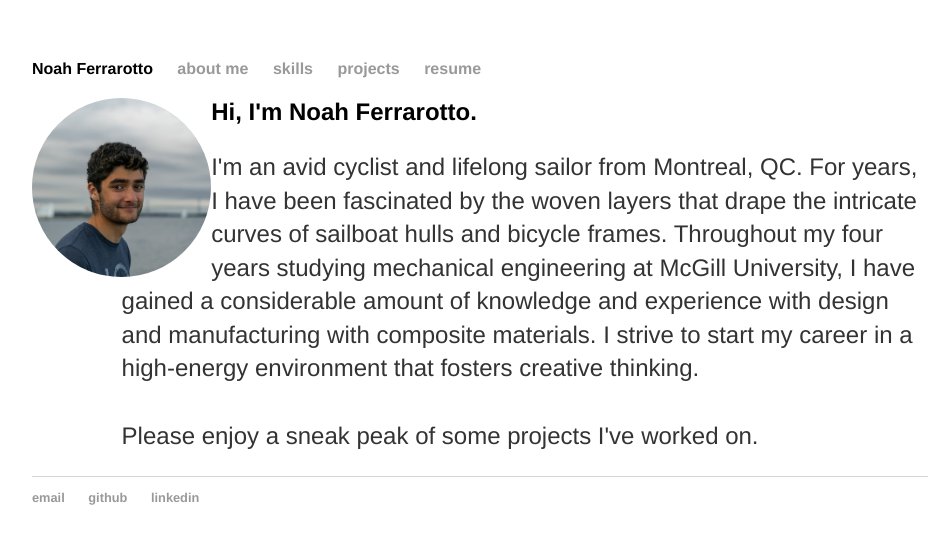
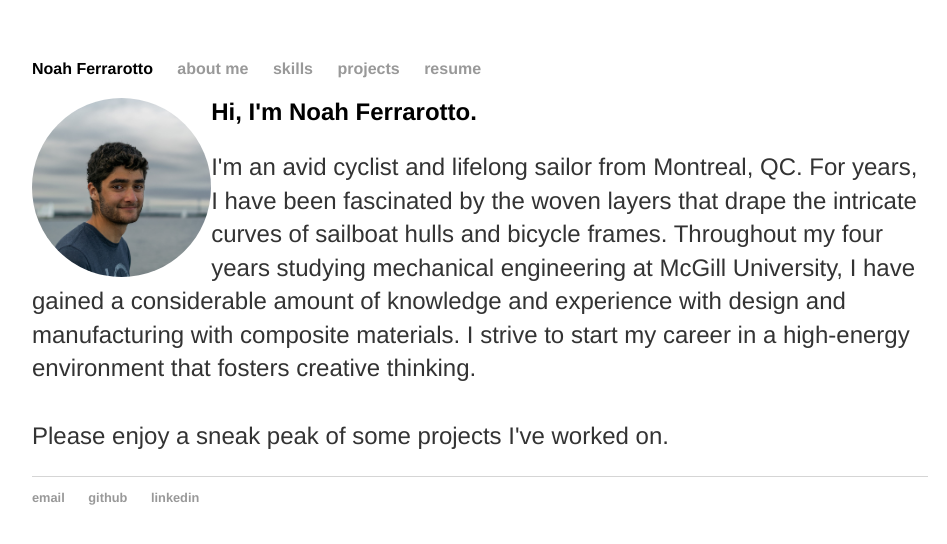
Before and after one commit to noahfer/noahfer.github.io, a Jekyll site: the page built from about/index.md, in a window 1280 px wide. Shown: the top 544 px of the page, without its empty margins (160-1107 px from the left). Built offline with Jekyll 4.4.1, drawn with Linux system fonts in a browser that asks for light colours.

Commit message:
Update index.md

```diff
--- a/about/index.md
+++ b/about/index.md
@@ -5,12 +5,10 @@ title: about me
 
 <div>
 	<img src="profile.jpg" alt="profile" style="float:left;width:20%; border-radius: 50%">
-	<div style="padding-left: 10%">
-		<h2>Hi, I'm Noah Ferrarotto.</h2>
-		<p>
-			I'm an avid cyclist and lifelong sailor from Montreal, QC. For years, I have been fascinated by the woven layers that drape the intricate curves of sailboat hulls and bicycle frames. Throughout my four years studying mechanical engineering at McGill University, I have gained a considerable amount of knowledge and experience with design and manufacturing with composite materials. I strive to start my career in a high-energy environment that fosters creative thinking.
-		<br><br>
-			Please enjoy a sneak peak of some projects I've worked on.
-		</p>
-	</div>
+	<h2>Hi, I'm Noah Ferrarotto.</h2>
+	<p>
+		I'm an avid cyclist and lifelong sailor from Montreal, QC. For years, I have been fascinated by the woven layers that drape the intricate curves of sailboat hulls and bicycle frames. Throughout my four years studying mechanical engineering at McGill University, I have gained a considerable amount of knowledge and experience with design and manufacturing with composite materials. I strive to start my career in a high-energy environment that fosters creative thinking.
+	<br><br>
+		Please enjoy a sneak peak of some projects I've worked on.
+	</p>
 </div>
```
